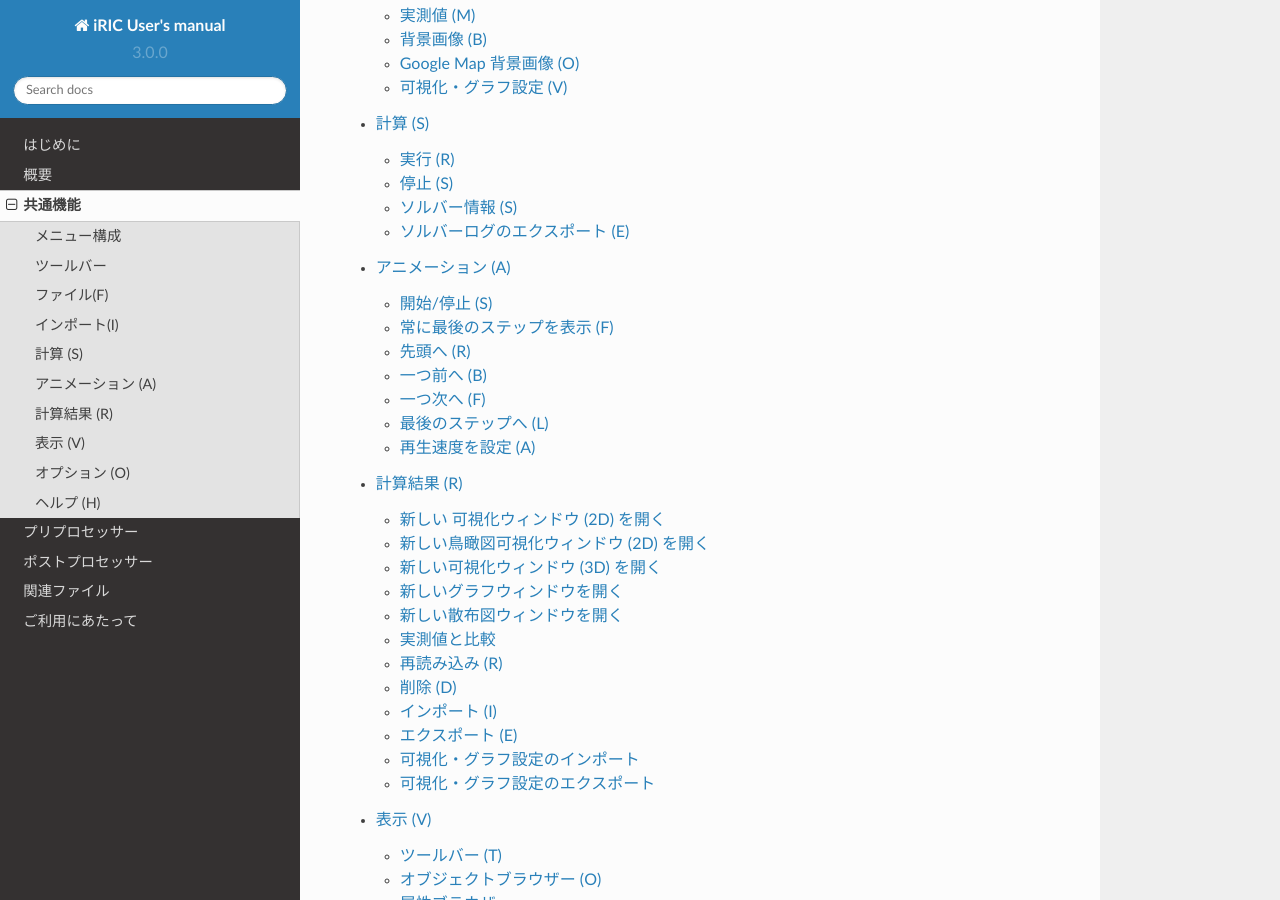
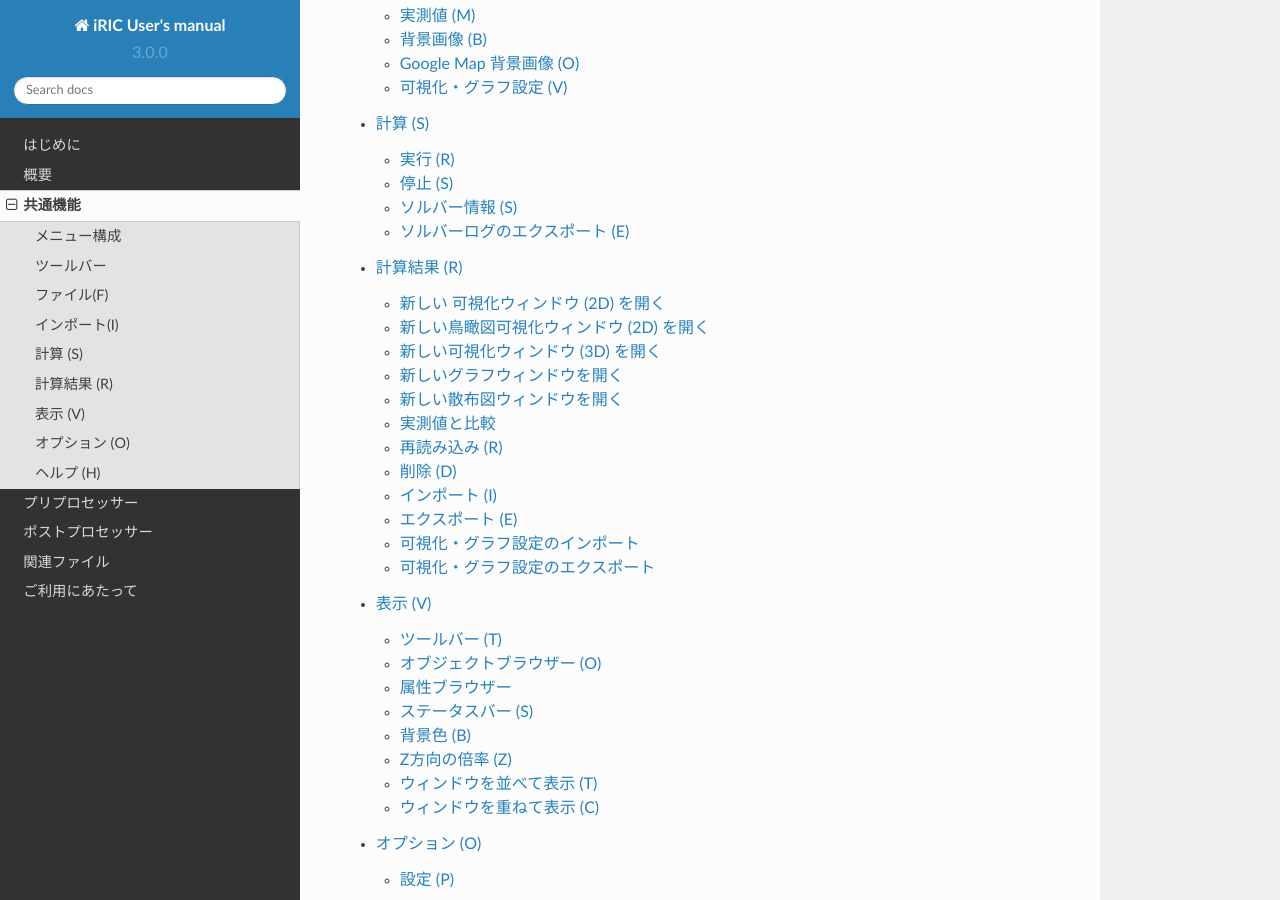
Before and after one commit to i-RIC/gui_user_manual, a Sphinx documentation site: the page built from source/03_common_functions.rst, in a window 1280 px wide and 900 px high, scrolled down 1352 px. Built offline with Sphinx 7.4.7 and the Read the Docs theme 2.0.0, drawn with Linux system fonts in a browser that asks for light colours; some of the changed lines change nothing that is shown.

Commit message:
Animation menu does not exists in iRIC 3.0, so description about the menu is removed too.

```diff
--- a/source/03/02_toolbars.rst
+++ b/source/03/02_toolbars.rst
@@ -263,3 +263,13 @@
    * - |icon_movie_speed|
      - 再生速度を設定
      - 再生する時の速度を設定します。
+
+|icon_movie_speed| ボタンを押すと、
+アニメーション速度設定ダイアログ (:numref:`animation_speed_dialog` 参照)
+が表示されます。タイムステップ間の描画間隔を設定して「OK」ボタンを押します。
+
+.. _animation_speed_dialog:
+
+.. figure:: images/animation_speed_dialog.png
+
+   アニメーション速度ダイアログ
--- a/source/03/06_animation.rst
+++ /dev/null
@@ -1,55 +0,0 @@
-アニメーション (A)
-==================
-
-アニメーションメニューに含まれる機能について説明します。
-
-アニメーションメニューは、可視化ウィンドウ、グラフウィンドウが
-アクティブな時のみ表示されます。
-
-開始/停止 (S)
-----------------
-
-現在表示しているタイムステップから順に次のタイムステップに進んでいきます。
-
-進んでいる間は、ボタンが押されて表示されます。
-再生を停止するには、もう一度ボタンを押します。
-
-常に最後のステップを表示 (F)
------------------------------
-
-このボタンがチェックされている時は、ソルバーの計算の実行中に
-新しい計算結果が出力されるたびに、自動的に最後のタイムステップに移動します。
-
-先頭へ (R)
-------------
-
-先頭のタイムステップに移動します。
-
-一つ前へ (B)
---------------------
-
-一つ前のタイムステップに移動します。
-
-一つ次へ (F)
--------------------
-
-一つ次のタイムステップに移動します。
-
-最後のステップへ (L)
-----------------------------
-
-最後のタイムステップに移動します。
-
-再生速度を設定 (A)
--------------------
-
-「開始」を実行する時の速度を設定します。
-
-アニメーション速度設定ダイアログ (:numref:`animation_speed_dialog` 参照)
-が表示されますので、タイムステップ間の描画間隔を設定して「OK」ボタンを押します。
-
-.. _animation_speed_dialog:
-
-.. figure:: images/animation_speed_dialog.png
-
-   アニメーション速度ダイアログ
--- a/source/03_common_functions.rst
+++ b/source/03_common_functions.rst
@@ -11,7 +11,6 @@
    03/03_file
    03/04_import
    03/05_simulation
-   03/06_animation
    03/07_calc_result
    03/08_view
    03/09_option
```
